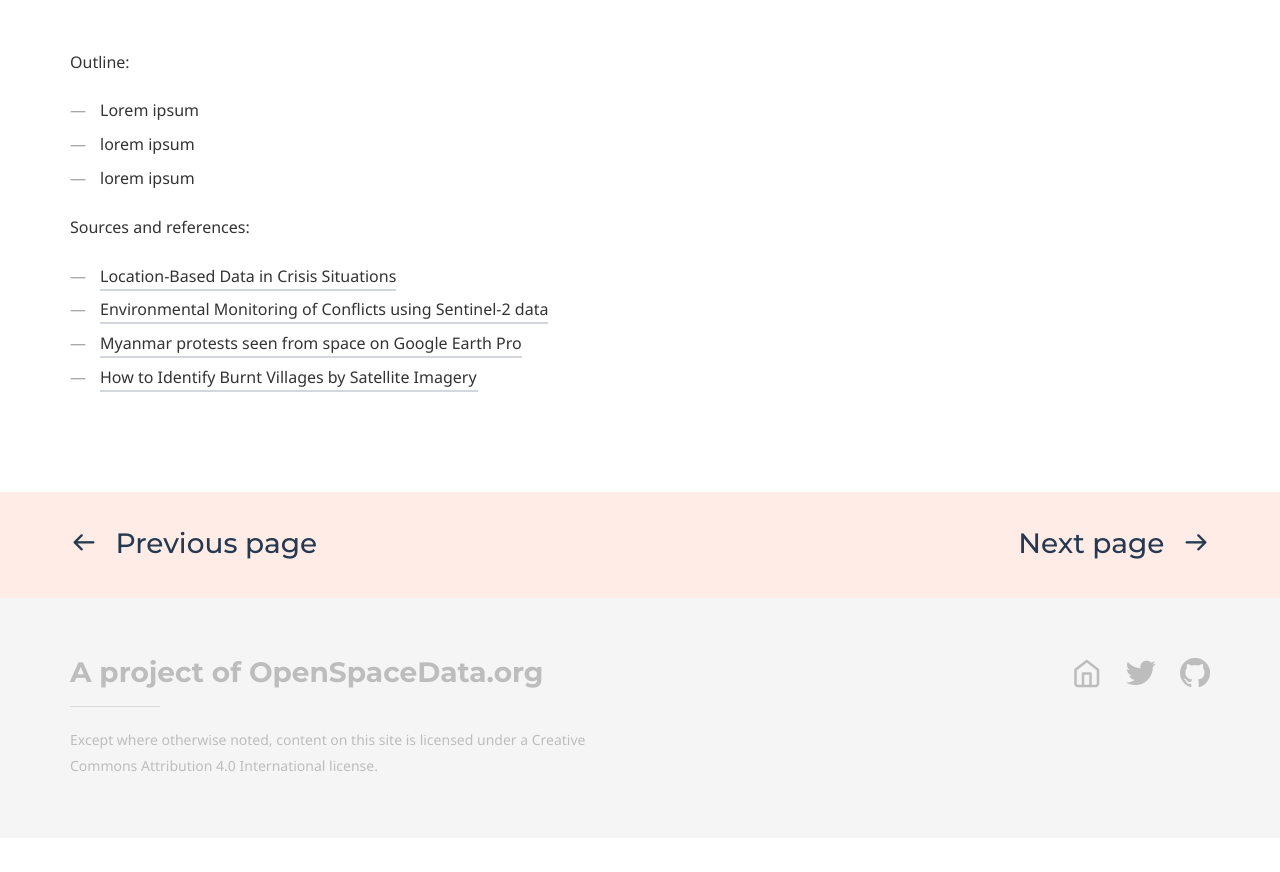
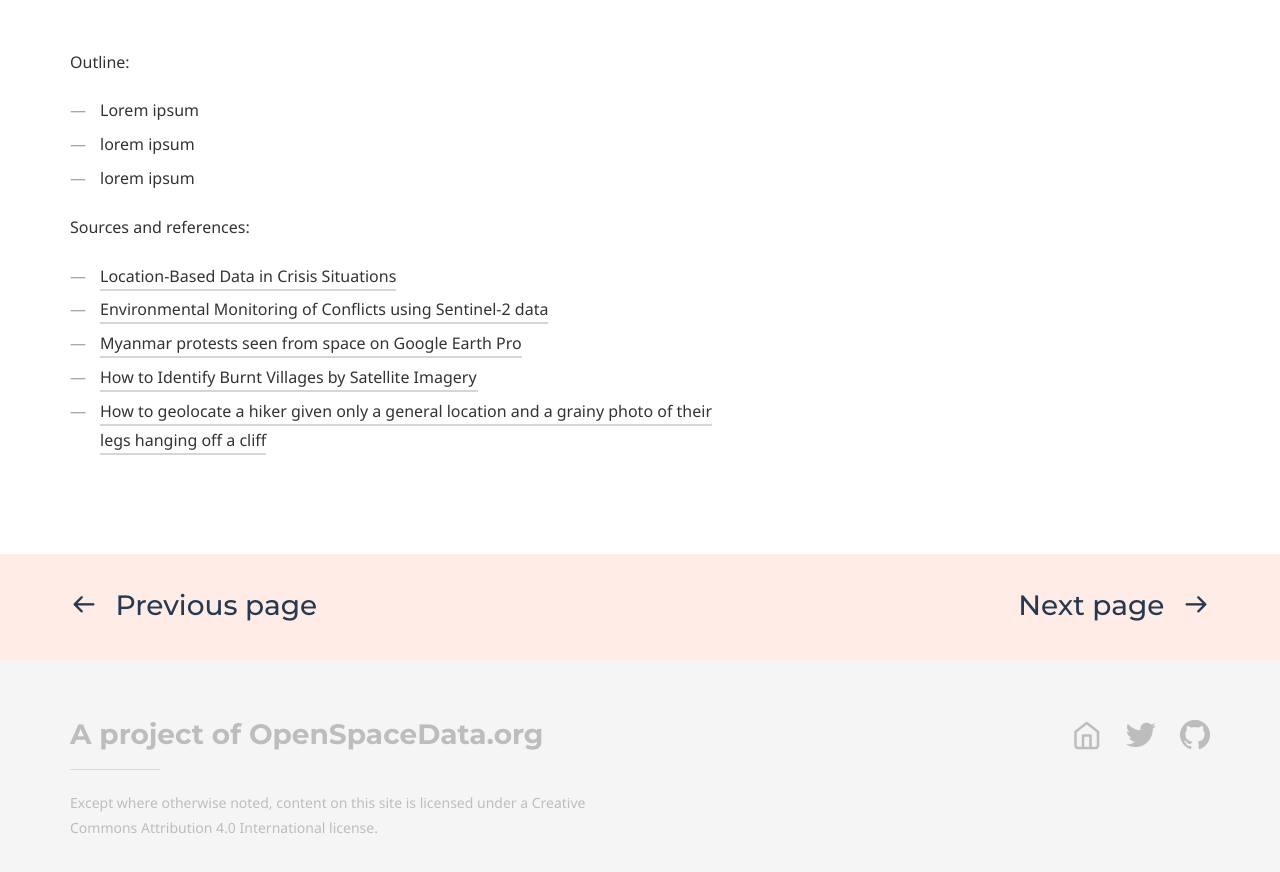
Before and after one commit to OpenSpaceData/learn.openspacedata.org, a Jekyll site: the page built from for-humanitarian-actions/how-satellites-are-used-in-humanitarian-response/index.md, in a window 1280 px wide and 900 px high, scrolled down 706 px. Shown: the top 872 px of the window. Built offline with Jekyll 4.4.1, drawn with Linux system fonts in a browser that asks for light colours; some web fonts are replaced; before the commit the page ends 1544 px from its top, so only the background shows below that.

Commit message:
add some content

```diff
--- a/for-humanitarian-actions/how-satellites-are-used-in-humanitarian-response/index.md
+++ b/for-humanitarian-actions/how-satellites-are-used-in-humanitarian-response/index.md
@@ -38,3 +38,4 @@ Sources and references:
 - [Environmental Monitoring of Conflicts using Sentinel-2 data](https://medium.com/sentinel-hub/environmental-monitoring-of-conflicts-using-sentinel-2-61f07d76e27b)
 - [Myanmar protests seen from space on Google Earth Pro](https://www.youtube.com/watch?v=9te9YAA9A_U)
 - [How to Identify Burnt Villages by Satellite Imagery ](https://www.bellingcat.com/resources/how-tos/2018/09/04/identify-burnt-villages-satellite-imagery%e2%80%8a-case-studies-california-nigeria-myanmar/)
+- [How to geolocate a hiker given only a general location and a grainy photo of their legs hanging off a cliff](https://twitter.com/ai6yrham/status/1382371967618097157)
```
Also changed, not shown: for-journalists/how-to-find-stories-in-satellite-data/index.md (+1 -0 lines), for-journalists/use-tools-and-resources/index.md (+1 -0 lines).
